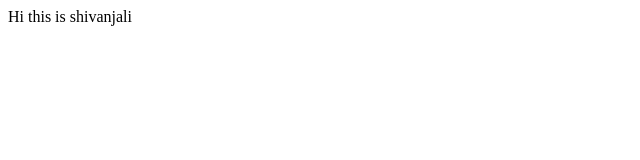
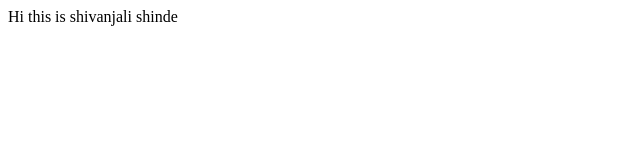
Before and after one commit to Shiva-anjali5/shivaChat, a plain HTML site: page index.html in a window 1280 px wide. Shown: the full height of the page, 0-640 px from the left. Drawn offline with Linux system fonts and the light colour scheme.

Commit message:
Update index.html

```diff
--- a/index.html
+++ b/index.html
@@ -1,6 +1,6 @@
 <html>
 <body>
-  <p>Hi this is shivanjali </p>
+  <p>Hi this is shivanjali shinde </p>
 
   <script src="https://cdn.botpress.cloud/webchat/v1/inject.js"></script>
 <script src="https://mediafiles.botpress.cloud/ef30e873-dcf7-45b1-bc9a-c6cbf58093ec/webchat/config.js" defer></script>
```
